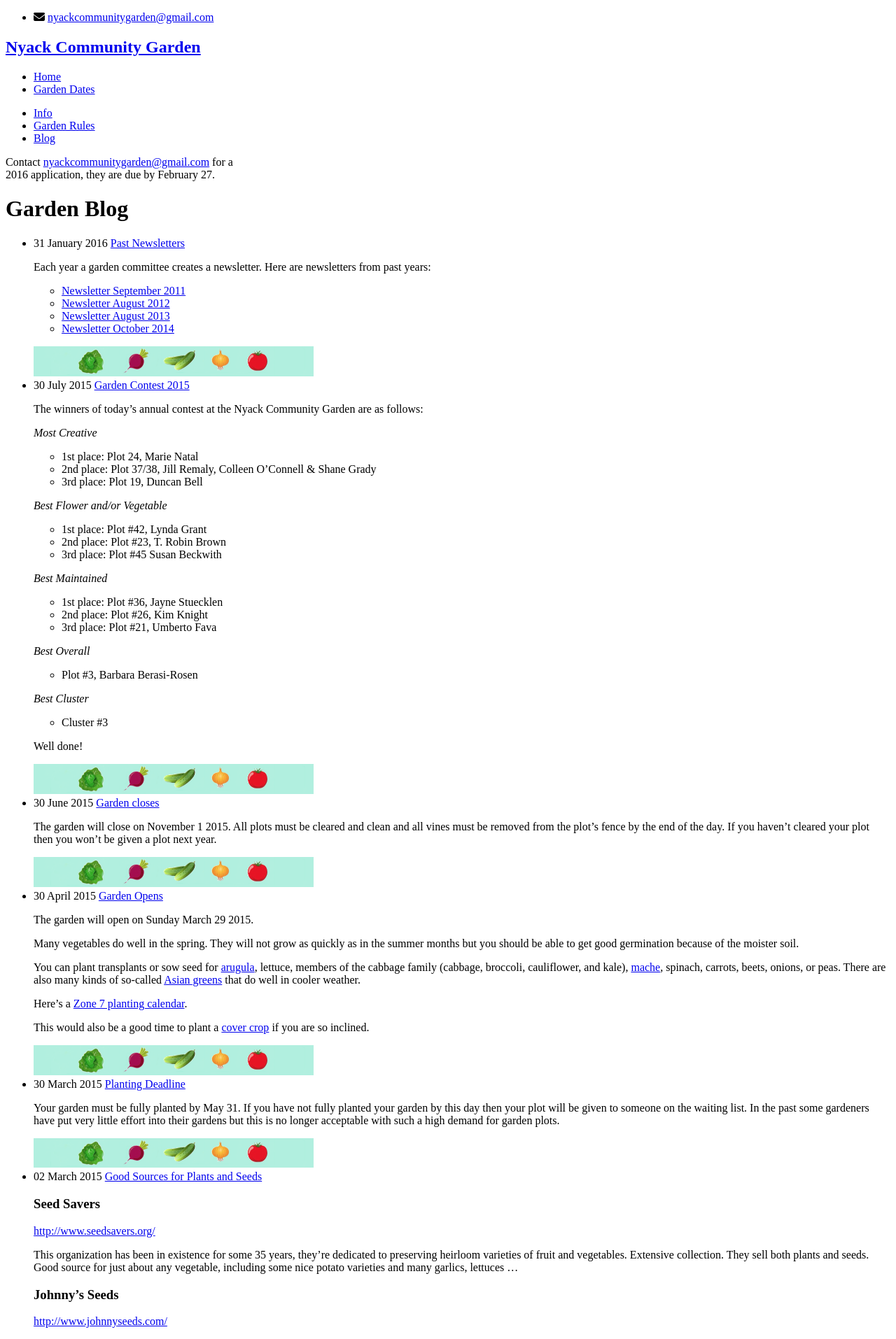
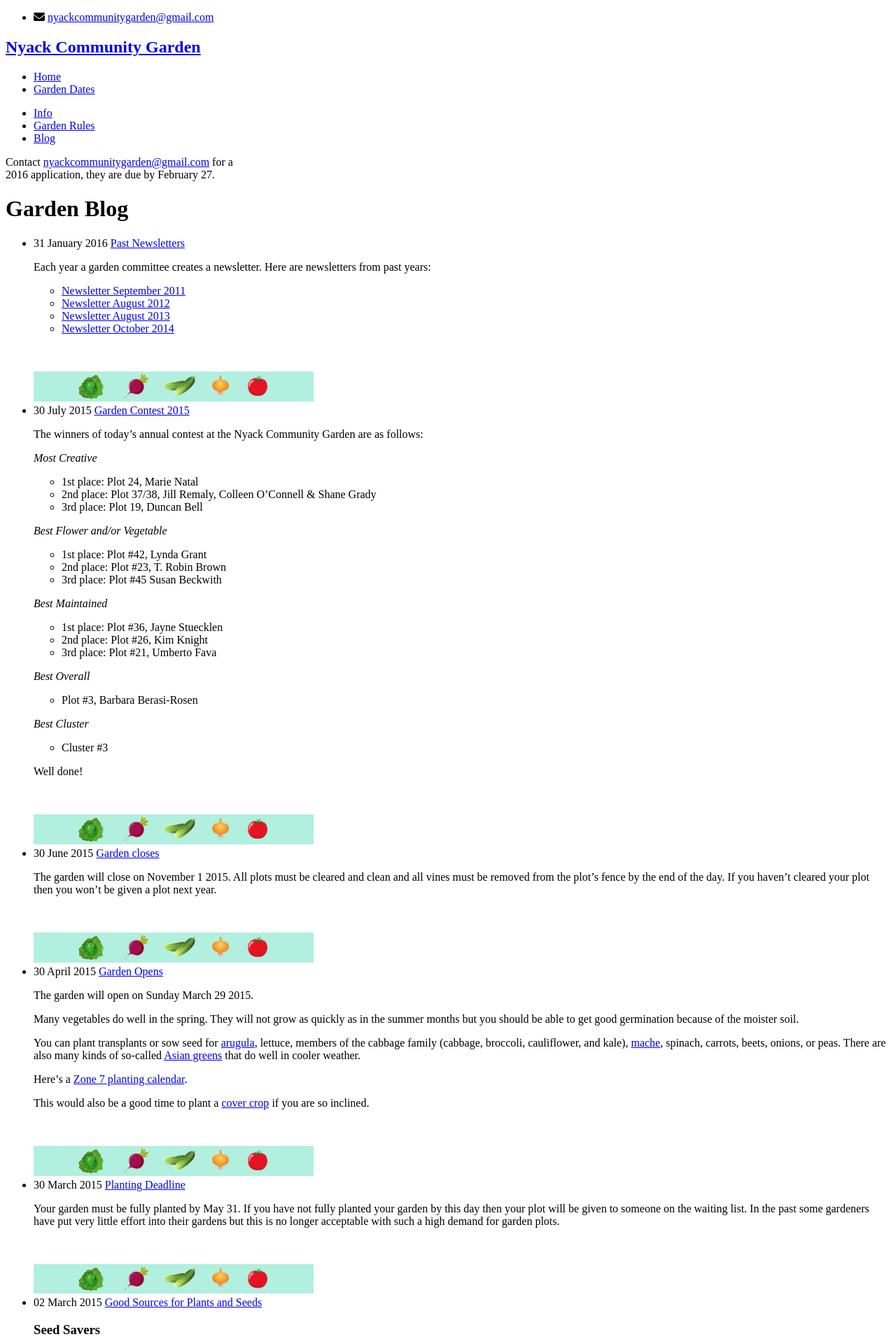
Before and after one commit to bosborne/nyackcommunitygarden, a Jekyll site: the page built from blog/index.html, in a window 1280 px wide. Shown: the top 1914 px of the page at 70% size. Built offline with Jekyll 4.4.1, drawn with Linux system fonts in a browser that asks for light colours; nearby versions of some CDN libraries; library files that are not in the unit come from our copies; Markdown is read by kramdown in place of the engine named in the settings.

```diff
--- a/blog/index.html
+++ b/blog/index.html
@@ -3,7 +3,6 @@
 title: Blog - Nyack Commmunity Garden
 pageclass: blog
 ---
-
 <h1>Garden Blog</h1>
 <!--
 <p>
@@ -16,8 +15,7 @@
 			<time>{{ post.date | date_to_long_string }}</time>
 			<a href="{{ post.url }}">{{ post.title }}</a>
 			<p>{{ post.content }}</p>
-      <p></p>
-      <p></p>
+			<br><br>
 			<img src="/images/vegetable-bar.png" alt="picture of garden vegetables" style="width:400px">
 		</li>
 	{% endfor %}
```
Lines whose indentation alone changed are shown as unchanged.
